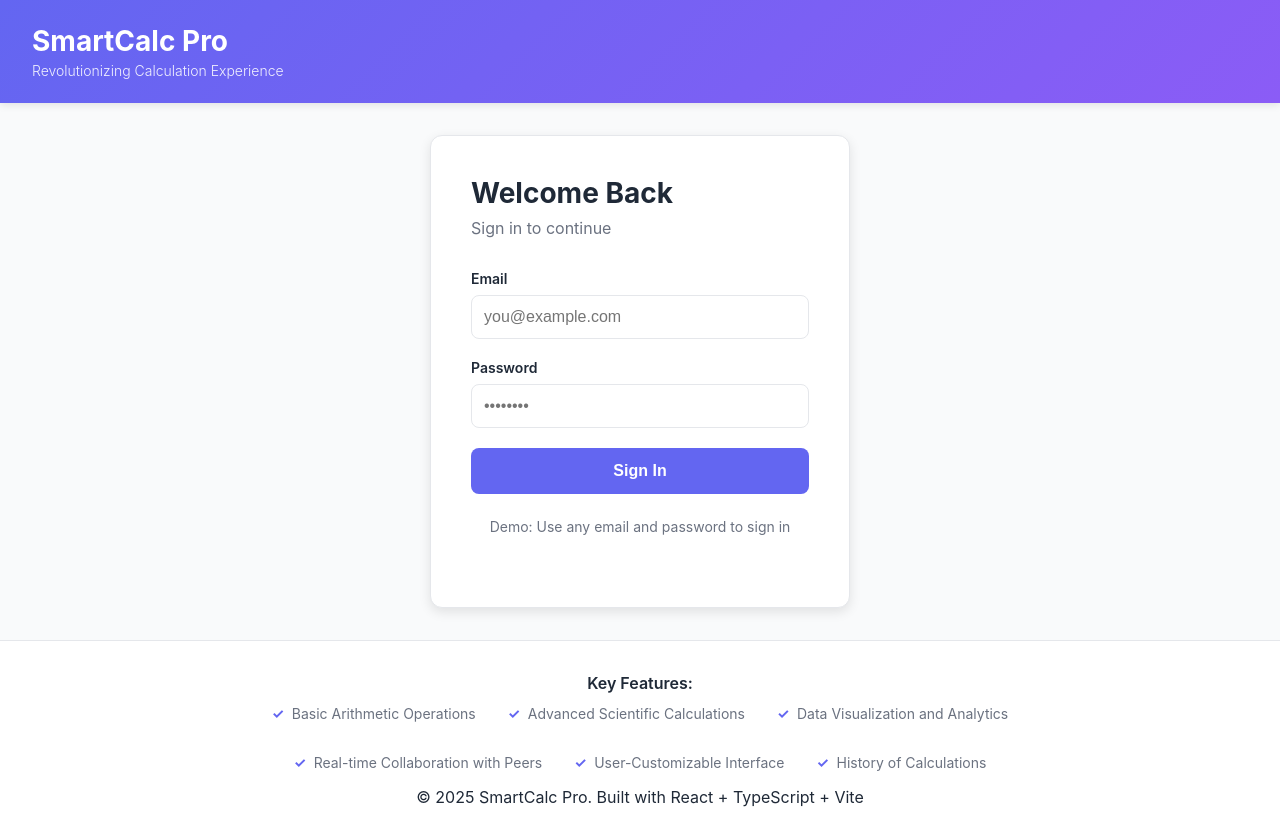
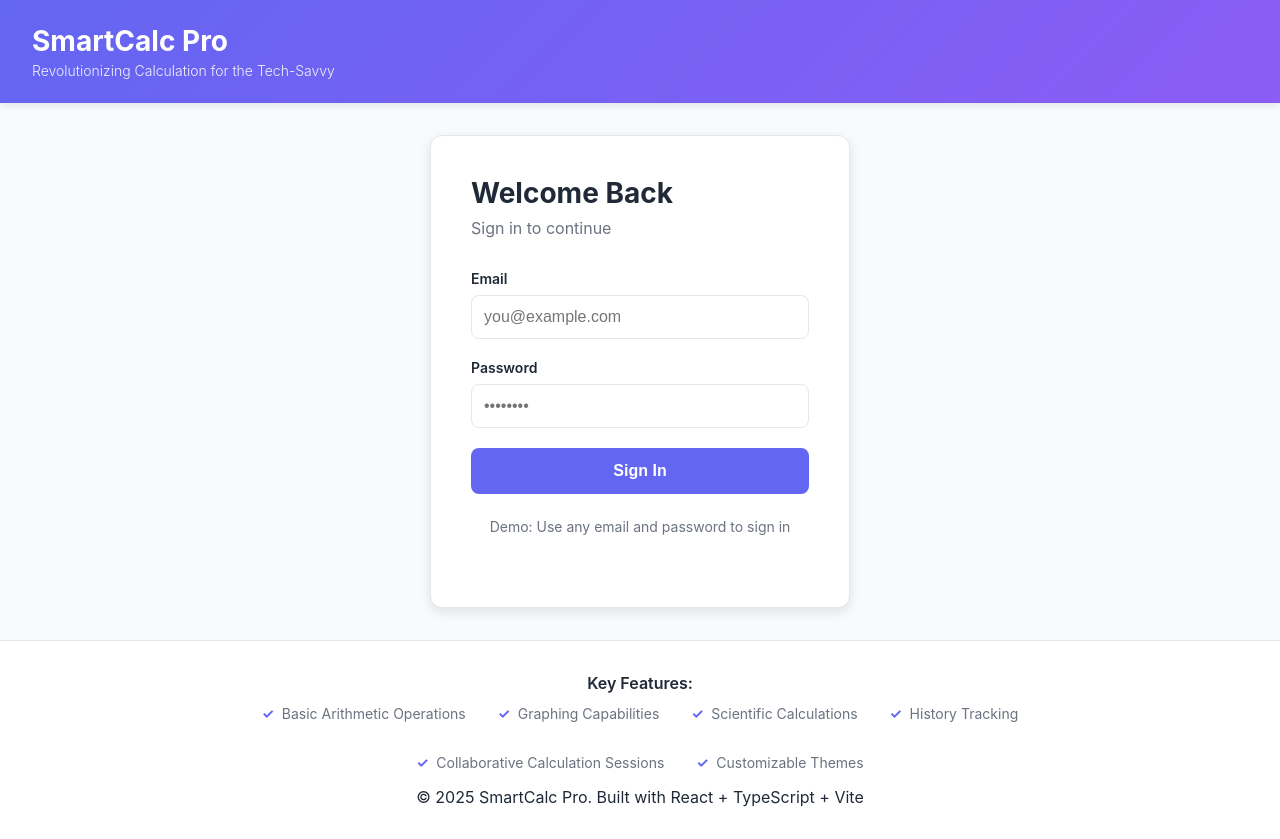
Before and after one commit to playworks93/smartcalc-pro-landing-app, a React (Vite) app: page / in a window 1280 px wide. Built offline with nearby package versions, Linux system fonts and the light colour scheme.

Commit message:
Add src/App.tsx

```diff
--- a/src/App.tsx
+++ b/src/App.tsx
@@ -2,10 +2,10 @@
 import Dashboard from './components/Dashboard'
 import Auth from './components/Auth'
 import CalculatorDisplay from './components/CalculatorDisplay'
-import CalculatorButton from './components/CalculatorButton'
+import CalculatorButtons from './components/CalculatorButtons'
 import HistoryPanel from './components/HistoryPanel'
-import AnalyticsDashboard from './components/AnalyticsDashboard'
-import CollaborationPanel from './components/CollaborationPanel'
+import GraphingComponent from './components/GraphingComponent'
+import SettingsModal from './components/SettingsModal'
 
 function App() {
   const [isAuthenticated, setIsAuthenticated] = useState(false)
@@ -23,7 +23,7 @@
       <header className="app-header">
         <div className="header-content">
           <h1>SmartCalc Pro</h1>
-          <p className="tagline">Revolutionizing Calculation Experience</p>
+          <p className="tagline">Revolutionizing Calculation for the Tech-Savvy</p>
         </div>
         {isAuthenticated && (
           <button onClick={handleLogout} className="btn-logout">
@@ -45,11 +45,11 @@
           <h3>Key Features:</h3>
           <ul>
           <li>Basic Arithmetic Operations</li>
-          <li>Advanced Scientific Calculations</li>
-          <li>Data Visualization and Analytics</li>
-          <li>Real-time Collaboration with Peers</li>
-          <li>User-Customizable Interface</li>
-          <li>History of Calculations</li>
+          <li>Graphing Capabilities</li>
+          <li>Scientific Calculations</li>
+          <li>History Tracking</li>
+          <li>Collaborative Calculation Sessions</li>
+          <li>Customizable Themes</li>
           </ul>
         </div>
         <p>&copy; 2025 SmartCalc Pro. Built with React + TypeScript + Vite</p>
```
